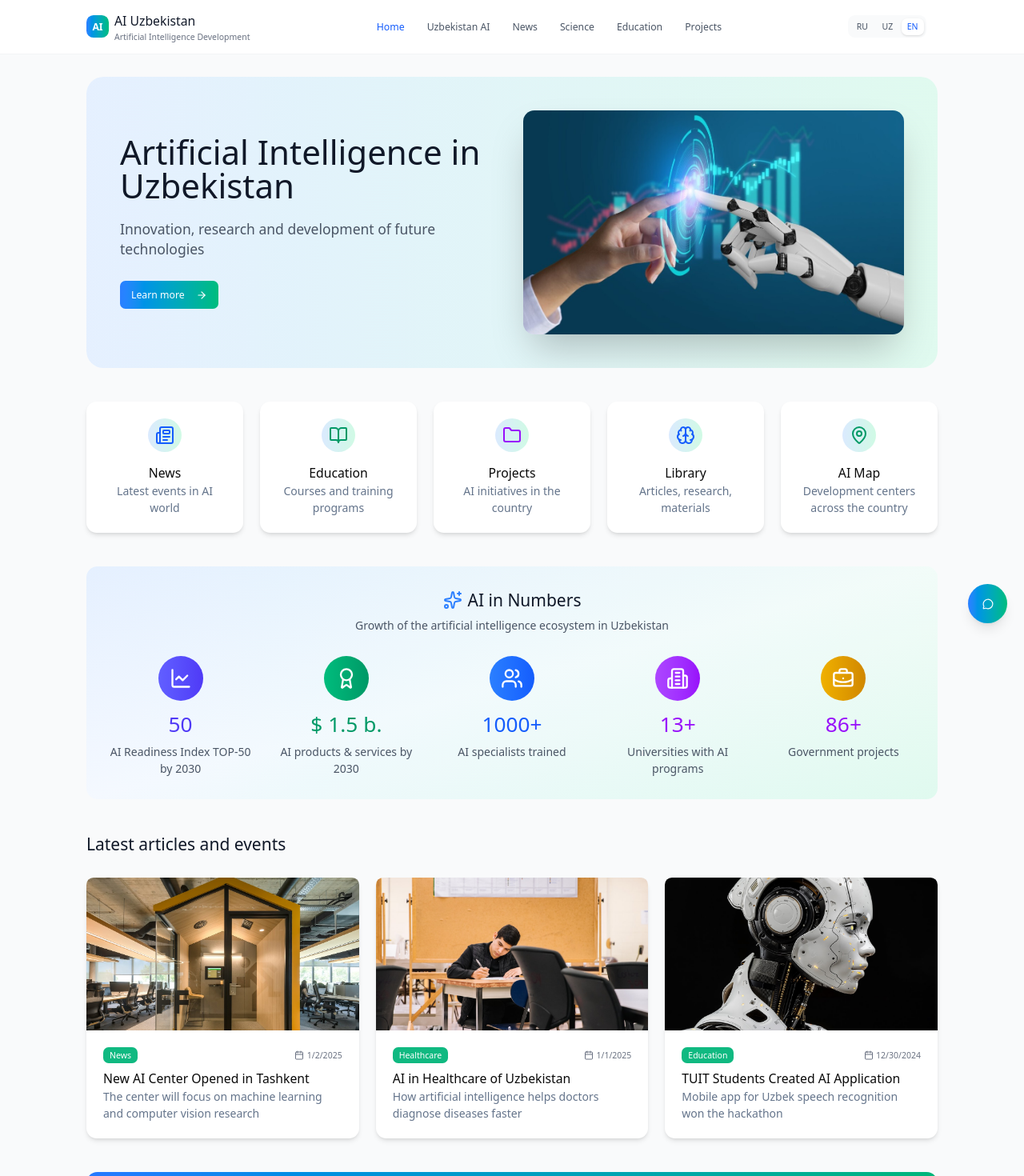
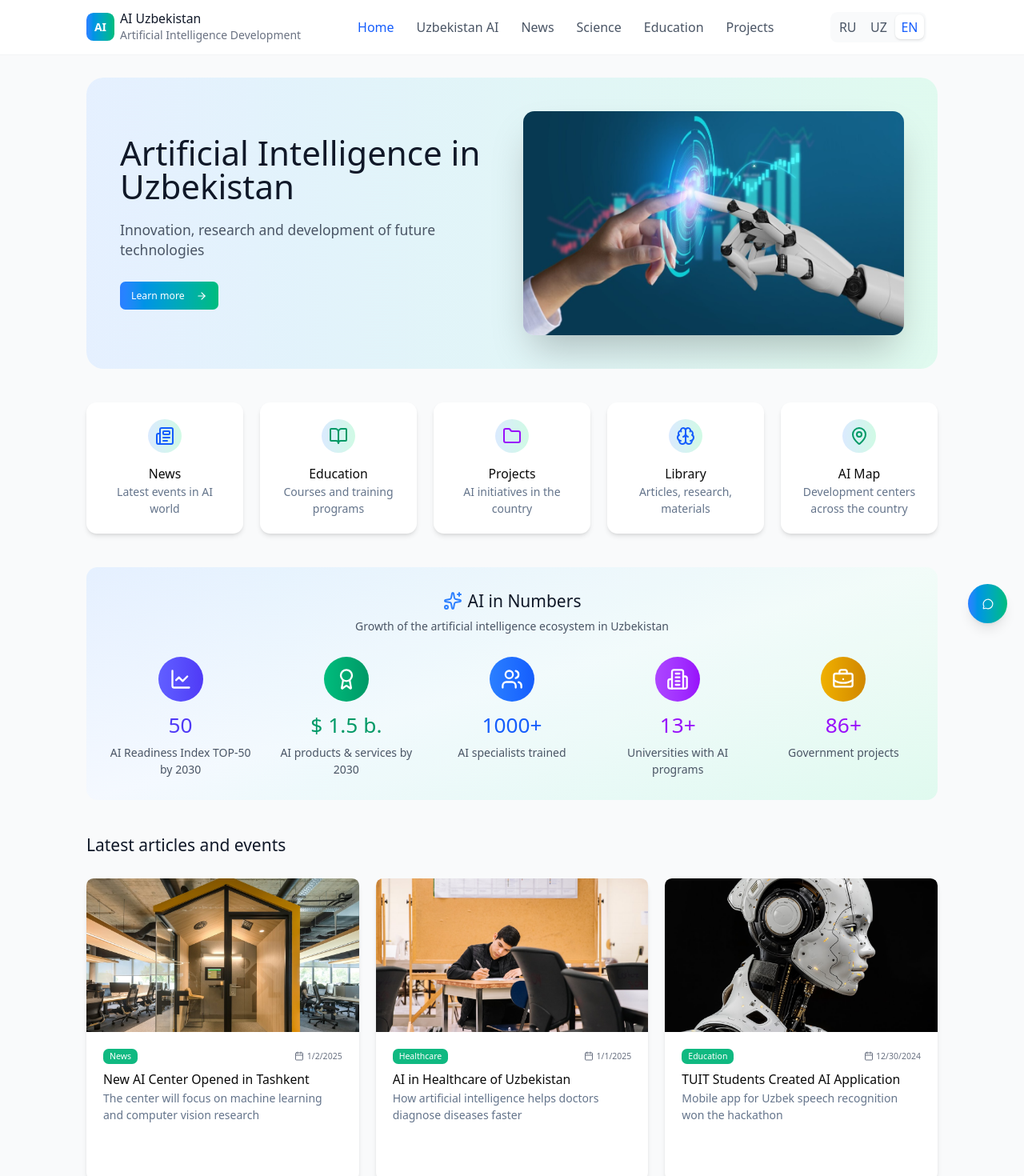
Before and after one commit to ubaydullo01/ai.gov.uz, a Next.js app: page /en in a window 1280 px wide. Shown: the top 1470 px of the page at 80% size. Built offline with nearby package versions, Linux system fonts and the light colour scheme.

Commit message:
text size change

```diff
--- a/src/app/[locale]/(home)/_components/sections/articles/section.tsx
+++ b/src/app/[locale]/(home)/_components/sections/articles/section.tsx
@@ -36,7 +36,7 @@ export const ArticlesSection = () => {
             whileHover={{ scale: 1.02 }}
             className="h-full"
           >
-            <Card className="hover:shadow-lg transition-all h-full duration-200 border-0 bg-white shadow-md">
+            <Card className="hover:shadow-lg transition-all duration-200 border-0 bg-white shadow-md min-h-[380px]">
               <div className="aspect-video relative">
                 <Image
                   src={article.image}
--- a/src/components/layout/header/header.tsx
+++ b/src/components/layout/header/header.tsx
@@ -21,18 +21,18 @@ export const Header = () => {
         <div className="flex justify-between items-center py-4">
           {/* Logo */}
           <div className="flex items-center space-x-2">
-            <div className="w-8 h-8 bg-gradient-to-r from-blue-500 to-emerald-500 rounded-lg flex items-center justify-center">
-              <span className="text-white font-bold text-sm">AI</span>
+            <div className="w-10 h-10 bg-gradient-to-r from-blue-500 to-emerald-500 rounded-lg flex items-center justify-center">
+              <span className="text-white font-bold text-[14px]">AI</span>
             </div>
             <div>
-              <h1 className="text-lg text-gray-900">
+              <h1 className="text-lg/[1.2] text-gray-900">
                 {currentLanguage === "ru"
                   ? "ИИ Узбекистан"
                   : currentLanguage === "uz"
                   ? "AI O'zbekiston"
                   : "AI Uzbekistan"}
               </h1>
-              <p className="text-xs text-gray-500">
+              <p className="text-[14px] text-gray-500">
                 {currentLanguage === "ru"
                   ? "Развитие искусственного интеллекта"
                   : currentLanguage === "uz"
@@ -53,7 +53,7 @@ export const Header = () => {
                 <Link
                   key={idx}
                   href={link}
-                  className={`text-sm hover:text-blue-600 transition-colors duration-200 ${
+                  className={`text-[16px] hover:text-blue-600 transition-colors duration-200 ${
                     pathname === page.path
                       ? "text-blue-600 font-medium"
                       : "text-gray-600"
--- a/src/components/shared/language-selector/language-selector.tsx
+++ b/src/components/shared/language-selector/language-selector.tsx
@@ -35,7 +35,7 @@ export const LanguageSelector = () => {
           key={lang.code}
           disabled={isPending}
           onClick={() => handleLanguageChange(lang.code)}
-          className={`px-2 py-1 text-xs rounded-md transition-colors duration-200 ${
+          className={`px-2 py-1 text-[16px] rounded-md transition-colors duration-200 ${
             locale === lang.code
               ? "bg-white text-blue-600 shadow-sm font-medium"
               : "text-gray-600 hover:text-gray-900"
```
